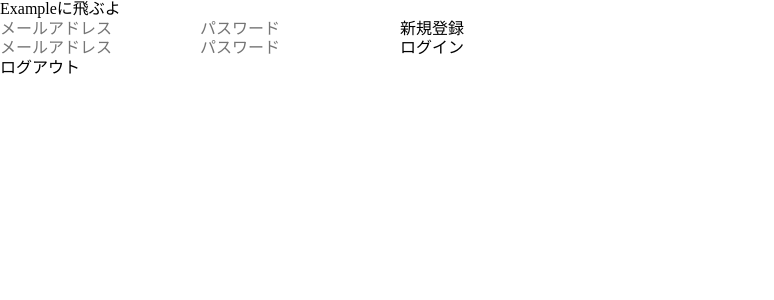
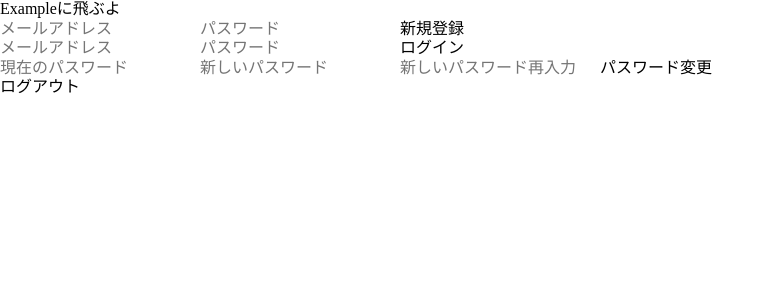
Before and after one commit to yamachan0625/frontendcurve, a Next.js app: page / in a window 1280 px wide. Shown: the top 300 px of the page, without its empty margins (0-774 px from the left). Built offline with nearby package versions, Linux system fonts and the light colour scheme.

Commit message:
パスワード変更実装

```diff
--- a/src/pages/index.tsx
+++ b/src/pages/index.tsx
@@ -3,7 +3,7 @@ import { useForm } from 'react-hook-form';
 import { setCookie } from 'nookies';
 import Link from 'next/link';
 import { useMutation } from '@apollo/client';
-import { LOGIN, SIGNUP } from '~/queries/queries';
+import { LOGIN, SIGNUP, CHANGE_PASSWORD } from '~/queries/queries';
 import useAuth from '~/contexts/auth';
 
 import { NextPage } from 'next';
@@ -16,7 +16,15 @@ const Home: NextPage = () => {
     register: signupRegister,
     handleSubmit: signupHandleSubmit,
   } = useForm();
+
   const [signup] = useMutation(SIGNUP);
+
+  const {
+    register: changePasswordRegister,
+    handleSubmit: changePasswordHandleSubmit,
+  } = useForm();
+
+  const [chengePassword] = useMutation(CHANGE_PASSWORD);
 
   const { setUserData, logout } = useAuth();
 
@@ -43,6 +51,17 @@ const Home: NextPage = () => {
       path: '/',
     });
 
+    e.target.reset();
+  };
+
+  const onChangePassword = async (
+    { currentPassword, newPassword, confirmNewPassword },
+    e
+  ) => {
+    const { data } = await chengePassword({
+      variables: { currentPassword, newPassword, confirmNewPassword },
+    });
+    console.log(data);
     e.target.reset();
   };
 
@@ -82,6 +101,29 @@ const Home: NextPage = () => {
         />
         <button type="submit">ログイン</button>
       </form>
+
+      <form onSubmit={changePasswordHandleSubmit(onChangePassword)}>
+        <input
+          name="currentPassword"
+          type="text"
+          placeholder="現在のパスワード"
+          ref={changePasswordRegister}
+        />
+        <input
+          name="newPassword"
+          type="text"
+          placeholder="新しいパスワード"
+          ref={changePasswordRegister}
+        />
+        <input
+          name="confirmNewPassword"
+          type="text"
+          placeholder="新しいパスワード再入力"
+          ref={changePasswordRegister}
+        />
+        <button type="submit">パスワード変更</button>
+      </form>
+
       <button onClick={logout}>ログアウト</button>
     </>
   );
--- a/src/queries/queries.tsx
+++ b/src/queries/queries.tsx
@@ -16,6 +16,22 @@ export const SIGNUP = gql`
       userId
       token
       refreshToken
+    }
+  }
+`;
+
+export const CHANGE_PASSWORD = gql`
+  mutation(
+    $currentPassword: String!
+    $newPassword: String!
+    $confirmNewPassword: String!
+  ) {
+    changePassword(
+      currentPassword: $currentPassword
+      newPassword: $newPassword
+      confirmNewPassword: $confirmNewPassword
+    ) {
+      password
     }
   }
 `;
```
